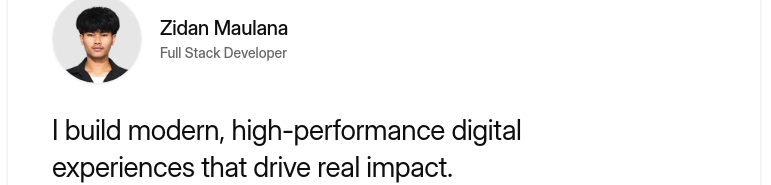
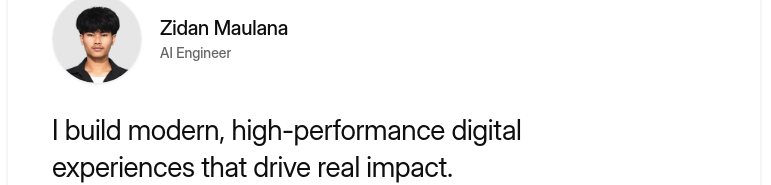
Before and after one commit to zidan-maulana/zidan-portfolio, a Next.js app: page / in a window 1280 px wide. Shown: the part 138-323 px from the top of the page, without its empty margins (256-1027 px from the left). Built offline with nearby package versions, Linux system fonts and the light colour scheme.

Commit message:
chore: remove Frontend Developer from rotating titles under name

```diff
--- a/src/components/hero.tsx
+++ b/src/components/hero.tsx
@@ -62,7 +62,6 @@ export function Hero({ profile }: HeroProps) {
                   profile.roles && profile.roles.length > 0
                     ? profile.roles
                     : [
-                        profile.role,
                         "Full Stack Developer",
                         "AI Engineer",
                         "UI/UX Designer",
--- a/src/components/rolling-title.tsx
+++ b/src/components/rolling-title.tsx
@@ -8,7 +8,6 @@ interface RollingTitleProps {
 }
 
 const defaultTitles = [
-  "Frontend Developer",
   "Full Stack Developer",
   "AI Engineer",
   "UI/UX Designer",
--- a/src/lib/dummy-data.ts
+++ b/src/lib/dummy-data.ts
@@ -79,9 +79,8 @@ export const dummyBrands: BrandLogo[] = [
 
 export const dummyProfile: Profile = {
   name: "Zidan Maulana",
-  role: "Frontend Developer",
+  role: "Full Stack Developer",
   roles: [
-    "Frontend Developer",
     "Full Stack Developer",
     "AI Engineer",
     "UI/UX Designer",
```
